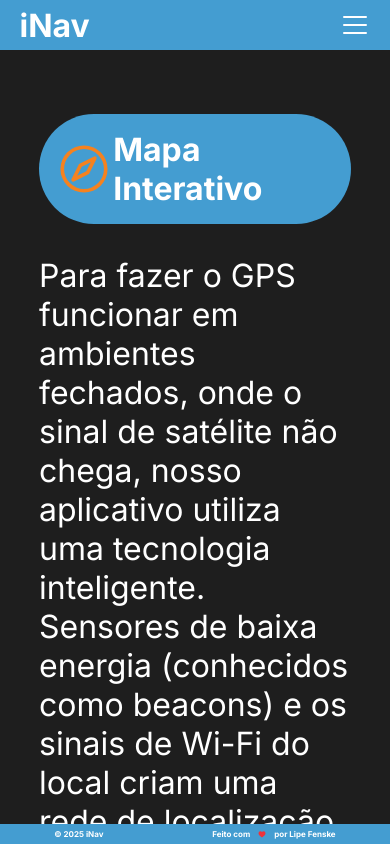
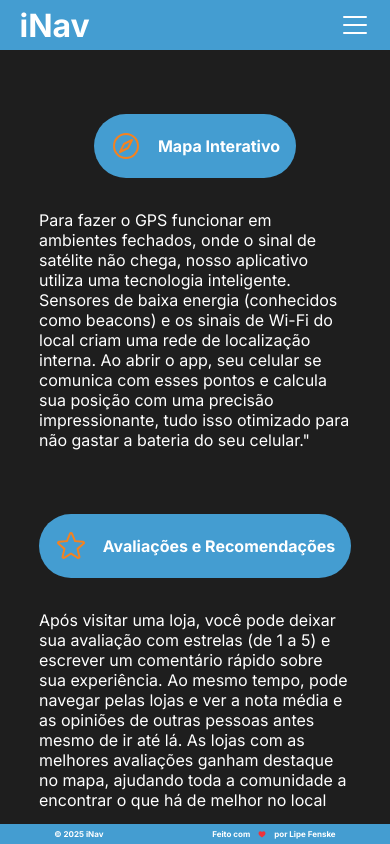
Before and after one commit to Lipefsk05/iNav, a React (Vite) app: page /features in a window 390 px wide. Shown: the top 844 px of the page. Built offline with nearby package versions, Linux system fonts and the light colour scheme.

Commit message:
Responsividade pagina sobre

```diff
--- a/src/components/bigButton/BigButton.module.css
+++ b/src/components/bigButton/BigButton.module.css
@@ -31,24 +31,6 @@
     gap: 1rem;
 }
 
-@media (max-width: 768px) {
-    .button{
-        font-size: 1rem;
-        gap: 1rem;
-        padding: 1.5rem 1rem ;
-        border-radius: 2rem;
-
-    }
-
-    .button p{
-        font-size: 1rem;
-        width: 80%;
-    }
-
-    .button img{
-        width: 4rem;
-    }
-}
 
 @media (min-width:768px) and (max-width: 1322px) {
 
@@ -78,3 +60,22 @@
         width: 2rem;
     }
 }
+
+@media (max-width: 767px) {
+    .button{
+        font-size: 1rem;
+        gap: 1rem;
+        padding: 1.5rem 1rem ;
+        border-radius: 2rem;
+
+    }
+
+    .button p{
+        font-size: 1rem;
+        width: 80%;
+    }
+
+    .button img{
+        width: 4rem;
+    }
+}
--- a/src/components/container/Container.module.css
+++ b/src/components/container/Container.module.css
@@ -1,6 +1,6 @@
 .container {
     width: 100%;
-    min-height: calc(100vh - 100px);
+    min-height: 100vh;
 
     display: flex;
     flex-direction: column;
--- a/src/components/title_section/TitleSection.module.css
+++ b/src/components/title_section/TitleSection.module.css
@@ -1,4 +1,4 @@
-.title_section{
+.title_section {
     min-width: 45%;
     background-color: var(--softBlue);
     border-radius: 100px;
@@ -6,13 +6,48 @@
     display: flex;
     justify-content: center;
     align-items: center;
+    gap: 2rem;
 }
 
-.title_section h2{
+.title_section h2 {
     color: var(--white);
     font-size: 2rem;
 }
 
-.title_section img{
+.title_section img {
     width: 4rem;
 }
+
+@media (min-width:768px) and (max-width: 1322px) {
+
+    .title_section {
+        gap: 1.5rem;
+    }
+
+    .title_section h2 {
+        color: var(--white);
+        font-size: 1.5rem;
+    }
+
+    .title_section img {
+        width: 3rem;
+    }
+
+
+}
+
+@media (max-width: 767px) {
+        .title_section {
+        gap: 1rem;
+    }
+
+    .title_section h2 {
+        color: var(--white);
+        font-size: 1rem;
+    }
+
+    .title_section img {
+        width: 2rem;
+    }
+
+}
--- a/src/components/title_section/index.jsx
+++ b/src/components/title_section/index.jsx
@@ -1,13 +1,25 @@
 import styles from './TitleSection.module.css'
 
+import PropTypes from 'prop-types';
 
-function TitleSection({ icon, title}) {
+function TitleSection({ icon, title }) {
     return (
         <div className={styles.title_section}>
-                <img src={icon} alt="" />
-                <h2>{title}</h2>
+            {icon && <img src={icon} alt={`Ícone para ${title}`} />}
+
+            <h2>{title}</h2>
         </div>
     )
 }
 
+TitleSection.propTypes = {
+  icon: PropTypes.string,
+  title: PropTypes.string.isRequired
+}
+
+TitleSection.defaultProps = {
+  icon: null
+};
+
+
 export default TitleSection
--- a/src/pages/features/Features.module.css
+++ b/src/pages/features/Features.module.css
@@ -14,6 +14,10 @@
     gap: 2rem;
 }
 
+.features h2{
+    width: max-content;
+}
+
 .features p {
     color: var(--white);
     font-size: 2rem;
@@ -26,13 +30,6 @@
     text-align: left;
 }
 
-
-.feature1 p,
-.feature3 p {
-    align-items: flex-start;
-    text-align: left;
-}
-
 .feature2,
 .feature4 {
     align-items: flex-end;
@@ -40,8 +37,18 @@
 }
 
 
-.feature2 p,
-.feature4 p {
-    align-items: fl ex-start;
-    text-align: lef t;
+@media (min-width:768px) and (max-width: 1322px) {
+    .features  p{
+        font-size: 1.5rem;
+    }
 }
+
+@media (max-width: 767px) {
+    .features  p{
+        font-size: 1rem;
+    }
+    .features article{
+        align-items: center;
+        text-align: center;
+    }
+}
--- /dev/null
+++ b/src/pages/sobre/Sobre.module.css
@@ -0,0 +1,99 @@
+.banner {
+    width: 90%;
+    margin: 7rem 5% 0;
+    display: flex;
+    justify-content: space-around;
+}
+
+.banner h2 {
+    font-size: 4rem;
+    color: var(--white);
+    width: 40%;
+}
+
+.boxes {
+    display: flex;
+    gap: 5rem;
+    margin: 10rem 10%;
+}
+
+.box {
+    display: flex;
+    flex-direction: column;
+    width: 100%;
+    gap: 3rem;
+    align-items: center;
+}
+
+
+.box p {
+    color: var(--white);
+    font-size: 2rem;
+    text-align: justify;
+}
+
+
+@media (min-width:768px) and (max-width: 1322px) {
+
+    .banner {
+        width: 90%;
+        margin: 7rem 5% 0;
+
+    }
+
+    .banner h2 {
+        font-size: 2rem;
+        justify-content: space-between;
+        width: 60%;
+
+    }
+
+    .banner img {
+        width: 15rem;
+    }
+
+    .boxes {
+        margin: 7rem 5%;
+        gap: 3rem;
+    }
+
+
+    .box p {
+        font-size: 1.4rem;
+    }
+}
+
+@media (max-width: 767px) {
+    .banner {
+        width: 90%;
+        margin: 7rem 5% 0;
+        flex-direction: column-reverse;
+        align-items: center;
+        gap: 2rem;
+    }
+
+    .banner h2 {
+        font-size: 1.5rem;
+        justify-content: space-between;
+        width: 100%;
+
+    }
+
+    .banner img {
+        width: 10rem;
+    }
+
+    .boxes {
+        flex-direction: column;
+        margin: 4rem 5%;
+        gap: 3rem;
+    }
+
+    .box{
+        gap: 2rem;
+    }
+
+    .box p {
+        font-size: 1rem;
+    }
+}
--- a/src/pages/sobre/index.jsx
+++ b/src/pages/sobre/index.jsx
@@ -1,6 +1,31 @@
-function Sobre(){
-    return(
-        <></>
+import styles from './Sobre.module.css'
+
+import TitleSection from '../../components/title_section'
+import MyProfile from '../../assets/img/MyProfile.svg'
+
+
+
+function Sobre() {
+    return (
+        <main>
+
+            <section className={styles.banner}>
+                <h2>Nossa <span>missão</span> é transformar a experiência de compra em grandes centros comerciais, tornando-a mais simples, rápida e agradável.</h2>
+                <img src={MyProfile} alt="foto de perfil" />
+            </section>
+
+            <section className={styles.boxes}>
+                <article className={styles.box}>
+                    <TitleSection title="Historia do projeto"/>
+                    <p>A ideia do iNav nasceu de uma experiência quase universal. Eu sempre tive dificuldade para me orientar em grandes centros comerciais; são tantos corredores e lojas que é muito fácil se sentir perdido. Um dia, em uma conversa com meu pai, dividi essa frustração e começamos a imaginar uma solução. A faísca acendeu bem na época em que eu tinha acabado de entrar na faculdade de Ciência da Computação. Unimos uma necessidade real com a nova paixão pelos códigos, e assim surgiu o primeiro rascunho do nosso GPS indoor: uma forma de ajudar qualquer pessoa a se locomover com mais eficiência e menos estresse.</p>
+                </article>
+                <article className={styles.box}>
+                    <TitleSection title="Quem eu sou"/>
+                    <p>Felipe Fenske, desenvolvedor e a mente por trás do iNav. Ele é apaixonado por usar a liberdade criativa da programação para resolver problemas reais. Por isso, abraçou o desafio da navegação indoor para garantir que a única preocupação de quem visita os grandes centros de BH seja aproveitar o passeio, e não decifrar o mapa. Nas horas vagas, troca os algoritmos pelas quadras para um bom jogo de basquete.</p>
+                </article>
+            </section>
+
+        </main>
     )
 }
 
```
Also changed, not shown: src/assets/img/Banner.svg, 1 other file (tests, documents, lock files or other folders).
